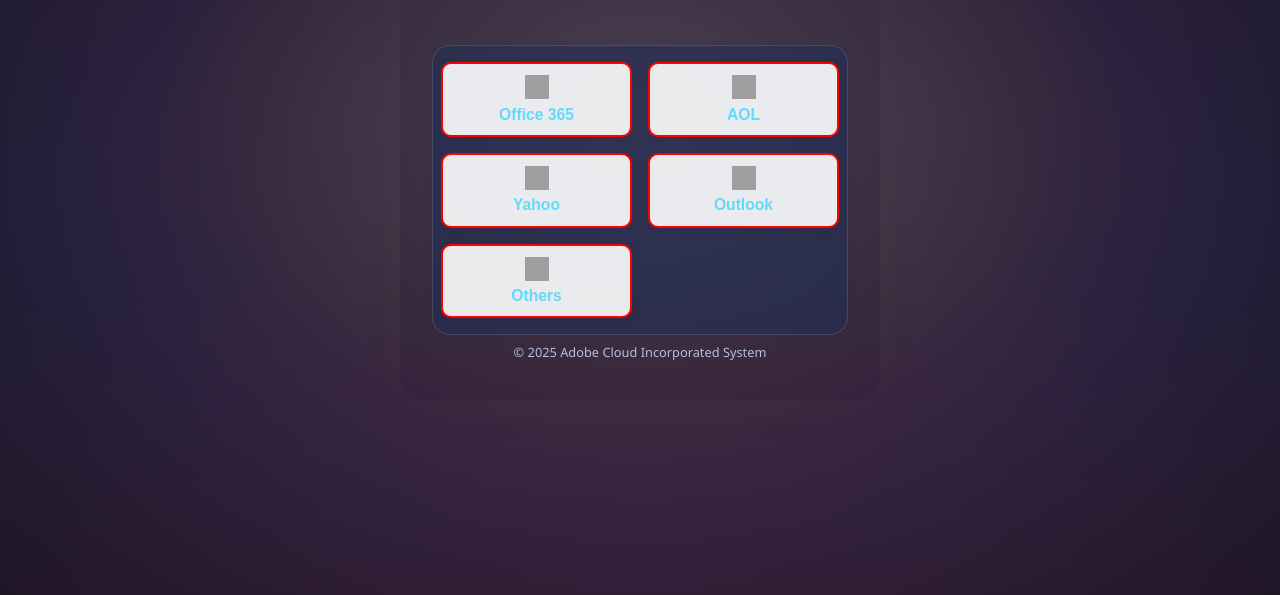
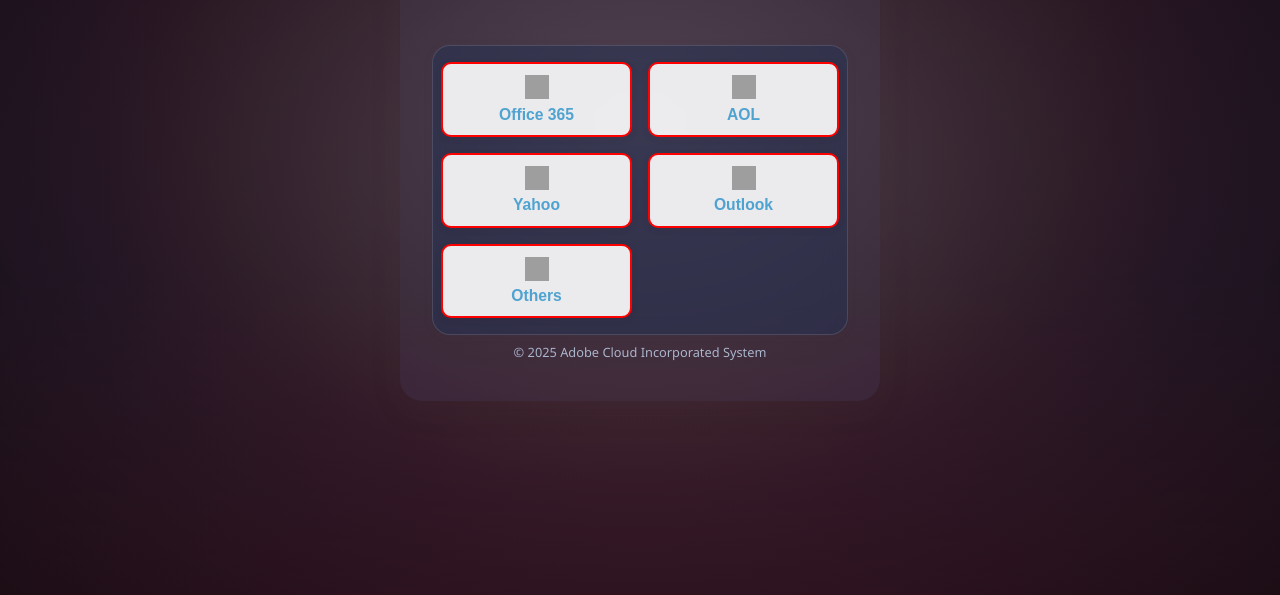
Before and after one commit to DEBORAH20255/New-project, a plain HTML site: page index.html in a window 1280 px wide. Shown: the part 205-800 px from the top of the page. Drawn offline with Linux system fonts and the light colour scheme; grey boxes are pictures that could not be loaded.

Commit message:
Add files via upload

```diff
--- a/styles.css
+++ b/styles.css
@@ -13,18 +13,18 @@
 }
 
 [data-theme="dark"] {
-  /* Changed to a blue-themed dark mode */
-  --background: radial-gradient(ellipse at center, #2a3448 0%, #14213d 60%, #0f1626 100%);
-  --foreground: #e0e6f8;
-  --container-bg: rgba(20, 33, 61, 0.86);
-  --container-color: #e0e6f8;
-  --provider-bg: rgba(34, 48, 84, 0.60);
-  --provider-color: #61dafb;
-  --header-h1: #61dafb;
-  --button-bg: #1a73e8;
+  /* Softer, less shiny blue theme for better readability */
+  --background: radial-gradient(ellipse at center, #232b3a 0%, #101624 60%, #080d15 100%);
+  --foreground: #d4d9e3;
+  --container-bg: rgba(30, 40, 60, 0.95);
+  --container-color: #d4d9e3;
+  --provider-bg: rgba(34, 48, 84, 0.50);
+  --provider-color: #4fa3d1;      /* Softer blue */
+  --header-h1: #43b0f1;           /* Softer blue for heading */
+  --button-bg: #3477b3;           /* Muted blue button */
   --button-fg: #fff;
-  --button-hover-bg: #174ea6;
-  --footer-color: #b6c4e2;
+  --button-hover-bg: #285a86;
+  --footer-color: #abb8cc;
 }
 
 [data-theme="light"] {
@@ -257,7 +257,7 @@
   .container {
     padding: 1rem 0.2rem;
     max-height: none;
-    margin-top: 2vh;
+    margin-top: 12vh;   /* Increased top margin on mobile */
     margin-bottom: 2vh;
     min-width: 0;
     width: 98vw;
```
